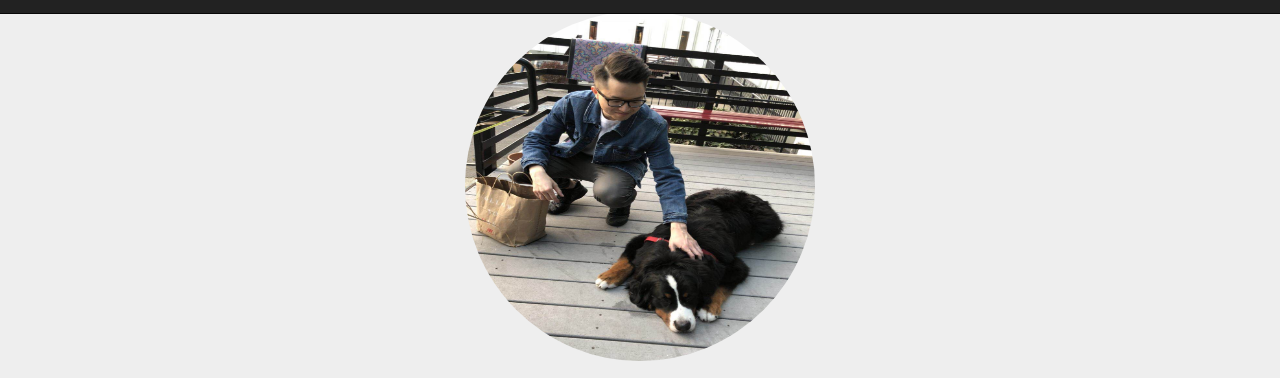
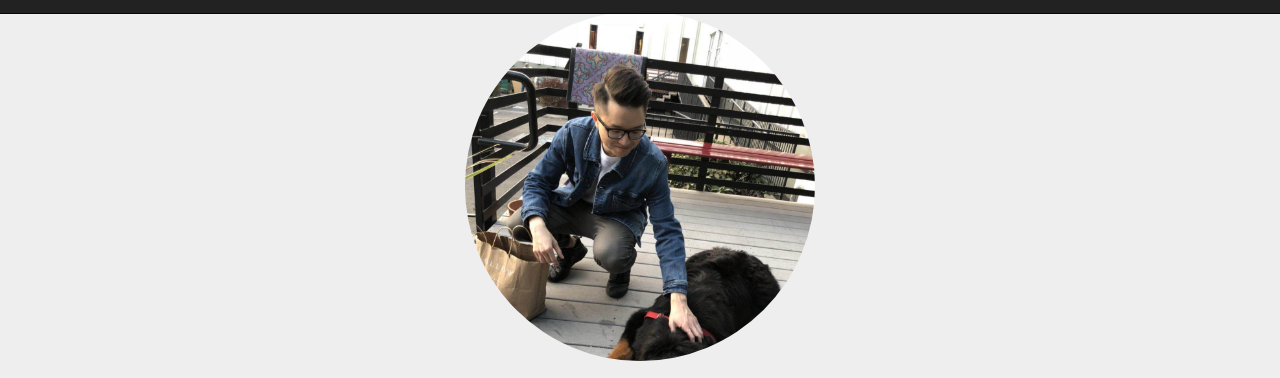
Before and after one commit to jamesh21/Portfolio, a plain HTML site: page index.html in a window 1280 px wide. Shown: the part 37-415 px from the top of the page. Drawn offline with nearby package versions, Linux system fonts and the light colour scheme.

Commit message:
Fix selfie pic

```diff
--- a/css/app.css
+++ b/css/app.css
@@ -1,15 +1,21 @@
 img .project-card {
     border-radius: 20px;
 }
-/* img {
-    border-radius: 20px;
-} */
 
-/* img {
-    border-radius: 50%;
-} */
 .round-img {
+    display: block;
+    margin-left: auto;
+    margin-right: auto;
     border-radius: 50%;
     height: 350px;
     width: 350px;
+    background-image: url('../img/james.jpg');
+    background-size: cover;
+
 }
+
+.navbar-default {
+    background-color: #2c3e50;
+    background-image: none;
+ background-repeat: no-repeat;
+}
--- a/index.html
+++ b/index.html
@@ -4,8 +4,9 @@
   <title>Portfolio</title>
   <meta charset="utf-8">
   <meta name="viewport" content="width=device-width, initial-scale=1">
+
+  <link rel="stylesheet" href="https://maxcdn.bootstrapcdn.com/bootstrap/3.3.7/css/bootstrap.min.css">
   <link rel="stylesheet" href="css/app.css">
-  <link rel="stylesheet" href="https://maxcdn.bootstrapcdn.com/bootstrap/3.3.7/css/bootstrap.min.css">
   <script src="https://ajax.googleapis.com/ajax/libs/jquery/3.3.1/jquery.min.js"></script>
   <script src="https://maxcdn.bootstrapcdn.com/bootstrap/3.3.7/js/bootstrap.min.js"></script>
   <style>
@@ -35,8 +36,6 @@
       <a class="navbar-brand" href="#">James Ho</a>
     </div>
     <div class="collapse navbar-collapse" id="myNavbar">
-      <!-- <ul class="nav navbar-nav">
-      </ul> -->
       <ul class="nav navbar-nav navbar-right">
         <li><a href="#">About</a></li>
         <li><a href="#">Projects</a></li>
@@ -48,7 +47,7 @@
 
 <div class="jumbotron">
   <div class="container text-center">
-    <img class="text-center round-img" src="img/james.jpg" alt="image of james">
+    <div class="round-img" alt="image of james"></div>
     <h1>James Ho</h1>
     <p>Software Developer at Tata Consultancy Services</p>
   </div>
```
